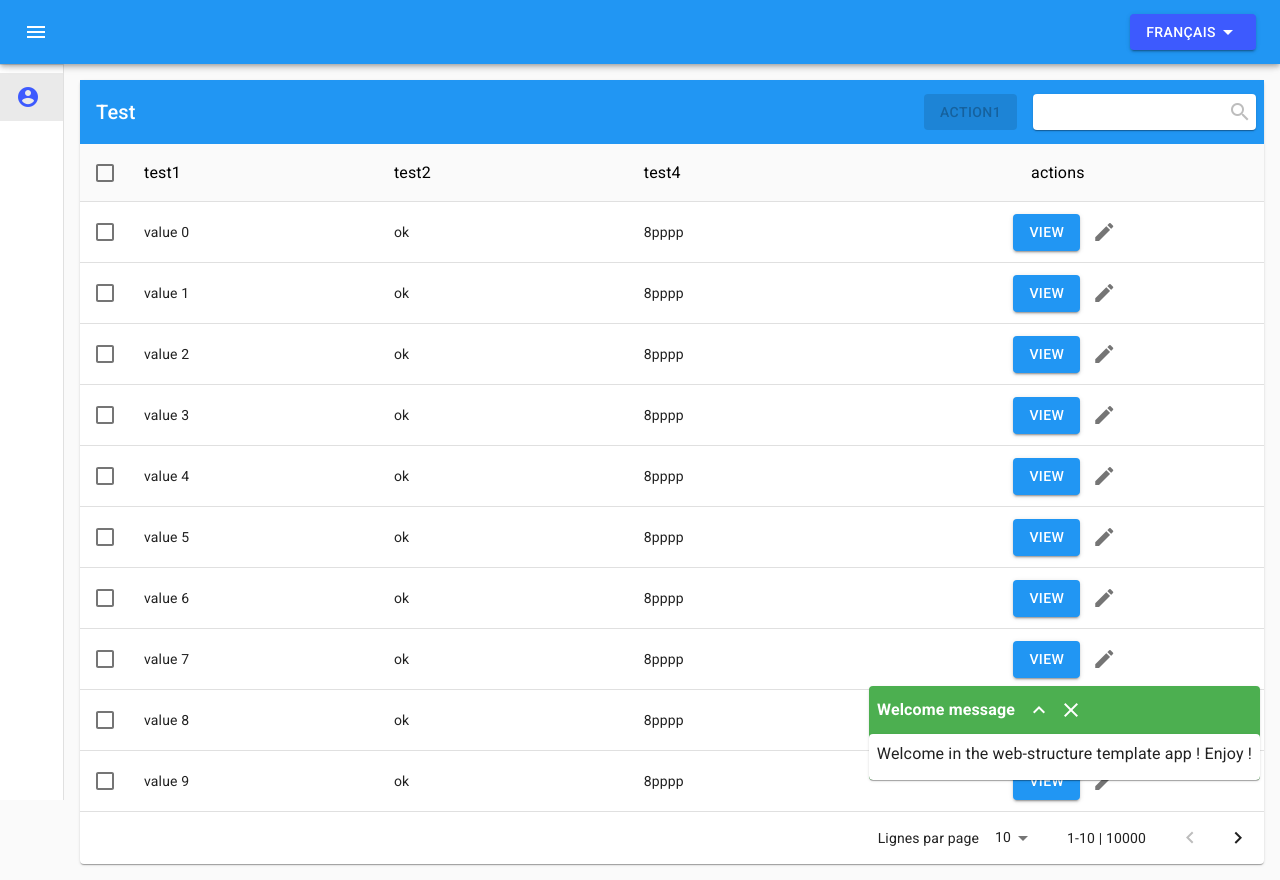
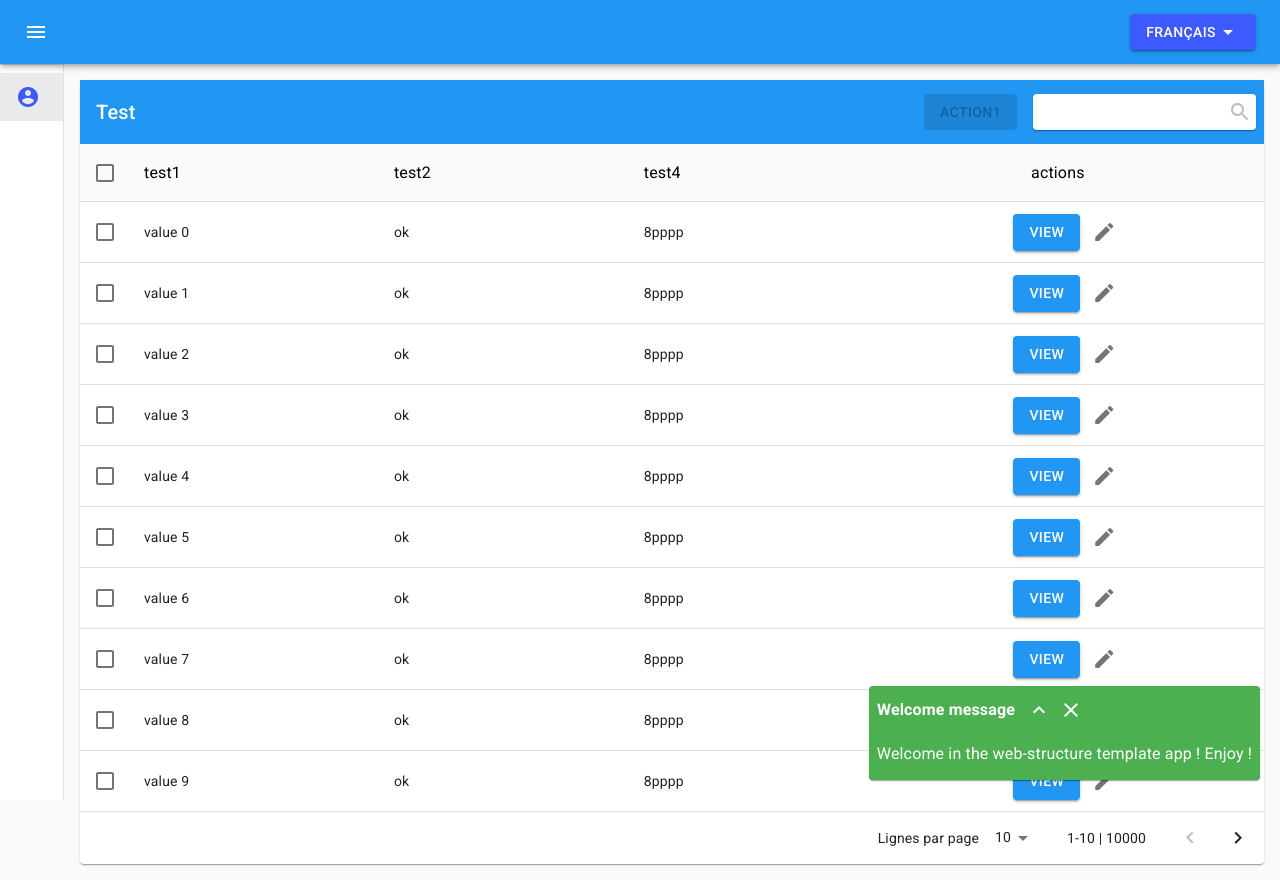
Before and after one commit to Maexwel/web-structure, a React (Create React App) app: page / in a window 1280 px wide. Both pictures are taken after a click on the button "expand_more". Built offline with nearby package versions, Linux system fonts and the light colour scheme.

Commit message:
notification colors + action dialog

```diff
--- a/src/components/pages/AppPage.js
+++ b/src/components/pages/AppPage.js
@@ -9,9 +9,8 @@ import ActionButton from '../ui-kit/buttons/ActionButton/ActionButton';
 const AppPage = () => {
     const { enqueueSnackbar } = useSnackbar();
     const { notificationFactory } = useContext(ServiceLocatorContext); // Notification factory
-
     useEffect(() => {
-        const errorNotification = notificationFactory.buildNotification({ title: 'Welcome message', content: 'Welcome in the web-structure template app ! Enjoy !', variant: 'success' });
+        const errorNotification = notificationFactory.buildNotification({ title: 'Welcome message', content: 'Welcome in the web-structure template app ! Enjoy !', variant: "success" });
         enqueueSnackbar(errorNotification, { persist: true });
     }, [enqueueSnackbar, notificationFactory]);
 
--- /dev/null
+++ b/src/components/ui-kit/feedback/ActionDialog/ActionDialog.js
@@ -0,0 +1,57 @@
+import React from 'react';
+import PropTypes from 'prop-types';
+import { Dialog, DialogContent, DialogActions, DialogTitle } from '@material-ui/core';
+import { makeStyles, createStyles } from '@material-ui/core/styles';
+import { ActionButton } from '../../';
+
+// Style def
+const useStyles = makeStyles((theme) =>
+    createStyles({
+        head: {
+            background: theme.palette.primary.main,
+            color: theme.palette.common.white,
+        }
+    })
+);
+// Custom ActionDialog component
+// The dialog should contain a header, a body (that is a component) and a footer with actions
+// This component is usefull for form dialog purpose or to show message
+// Override of Material Dialog
+const ActionDialog = ({ isOpen, toggle, title, children, onCancel, onSubmit, action = true, cancelLabel = "", submitDisabled = false, submitLabel = "" }) => {
+    const classes = useStyles();
+
+    return (
+        <Dialog
+            scroll="paper"
+            open={isOpen}
+            onClose={toggle}>
+            {/** HEAD */}
+            <DialogTitle className={classes.head}>
+                {title}
+            </DialogTitle>
+            {/** BODY */}
+            <DialogContent dividers>
+                {children}
+            </DialogContent>
+            {/** FOOTER (actions) */}
+            {action &&
+                <DialogActions>
+                    <ActionButton label={cancelLabel} onClick={onCancel} />
+                    <ActionButton disabled={submitDisabled} label={submitLabel} onClick={onSubmit} color="primary" />
+                </DialogActions>}
+        </Dialog>
+    );
+};
+Dialog.propTypes = {
+    children: PropTypes.node.isRequired, // Children is the body of the Dialog.
+    toggle: PropTypes.func.isRequired,
+    isOpen: PropTypes.bool.isRequired,
+    title: PropTypes.string.isRequired,
+    cancelLabel: PropTypes.string,
+    submitLabel: PropTypes.string,
+    onCancel: PropTypes.func,
+    onSubmit: PropTypes.func,
+    submitDisabled: PropTypes.bool,
+    action: PropTypes.bool, // Determine if the dialog should display a footer with actions buttons
+};
+export default ActionDialog;
--- /dev/null
+++ b/src/components/ui-kit/feedback/ActionDialog/index.js
@@ -0,0 +1 @@
+export { default as ActionDialog } from './ActionDialog';
--- a/src/components/ui-kit/feedback/Dialog/Dialog.js
+++ /dev/null
@@ -1,52 +0,0 @@
-import React from 'react';
-import PropTypes from 'prop-types';
-import { Dialog as MaterialDialog, DialogContent, DialogActions, DialogTitle } from '@material-ui/core';
-import { makeStyles, createStyles } from '@material-ui/core/styles';
-
-// Style def
-const useStyles = makeStyles((theme) =>
-    createStyles({
-        head: {
-            background: theme.palette.primary.main,
-            color: theme.palette.common.white,
-        }
-    })
-);
-// Custom Dialog component
-// The dialog should contain a header, a body (that is a component) and a footer with actions possibility
-// Override of Material Dialog
-const Dialog = ({ isOpen, toggle, title, children, actions = [] }) => {
-    const classes = useStyles();
-
-    return (
-        <MaterialDialog
-            scroll="paper"
-            open={isOpen}
-            onClose={toggle}
-        >
-            {/** HEAD */}
-            <DialogTitle className={classes.head}>
-                {title}
-            </DialogTitle>
-            {/** BODY */}
-            <DialogContent dividers>
-                {children}
-            </DialogContent>
-            {/** FOOTER */}
-            {actions.length > 0 &&
-                <DialogActions>
-                    {actions.map((action, i) => (
-                        <div key={i}>{action}</div>
-                    ))}
-                </DialogActions>}
-        </MaterialDialog>
-    );
-};
-Dialog.propTypes = {
-    title: PropTypes.string,
-    children: PropTypes.node, // Children is the body of the Dialog.
-    actions: PropTypes.arrayOf(PropTypes.node), // actions that are displayed on the footer
-    toggle: PropTypes.func,
-    isOpen: PropTypes.bool,
-};
-export default Dialog;
--- a/src/components/ui-kit/feedback/Dialog/index.js
+++ /dev/null
@@ -1 +0,0 @@
-export { default as Dialog } from './Dialog';
--- a/src/components/ui-kit/feedback/index.js
+++ b/src/components/ui-kit/feedback/index.js
@@ -1,4 +1,4 @@
-export { Dialog } from './Dialog';
+export { ActionDialog } from './ActionDialog';
 export { } from './Message';
 export { BackdropLoading } from './BackdropLoading';
 export { Loading } from './Loading';
--- a/src/components/ui-kit/index.js
+++ b/src/components/ui-kit/index.js
@@ -2,4 +2,4 @@ export { ActionButton } from './buttons';
 export { ComboBox, DatePicker, Searchbar, TextField } from './form';
 export { NotificationProvider } from './notification';
 export { DataTable } from './table';
-export { Dialog, BackdropLoading, Loading } from './feedback';
+export { ActionDialog, BackdropLoading, Loading } from './feedback';
--- a/src/components/ui-kit/notification/NotificationProvider/NotificationProvider.js
+++ b/src/components/ui-kit/notification/NotificationProvider/NotificationProvider.js
@@ -25,16 +25,16 @@ const useStyles = makeStyles((theme) =>
             color: 'white'
         },
         error: {
-            backgroundColor: COLORS.error,
+            backgroundColor: theme.palette.error.main,
         },
         success: {
             backgroundColor: COLORS.success,
         },
         info: {
-            backgroundColor: COLORS.info,
+            backgroundColor: theme.palette.primary.main,
         },
         default: {
-            backgroundColor: COLORS.default,
+            backgroundColor: theme.palette.grey[900],
         },
         actionRoot: {
             padding: theme.spacing(1),
@@ -59,7 +59,8 @@ const useStyles = makeStyles((theme) =>
         collapse: {
             padding: theme.spacing(1),
             display: 'flex',
-            flexWrap: 'wrap'
+            flexWrap: 'wrap',
+            color: theme.palette.common.white,
         },
     })
 );
@@ -129,7 +130,12 @@ const SnackMessage = ({ title, content, variant = 'default', id }) => {
                 </div>
             </CardActions>
             <Collapse in={expanded} timeout="auto" mountOnEnter unmountOnExit>
-                <Paper className={classes.collapse}>
+                <Paper className={clsx(classes.collapse, {
+                    [classes.success]: variant === 'success',
+                    [classes.error]: variant === 'error',
+                    [classes.default]: variant === 'default',
+                    [classes.info]: variant === 'info',
+                })}>
                     <Typography gutterBottom>{content}</Typography>
                 </Paper>
             </Collapse>
```
